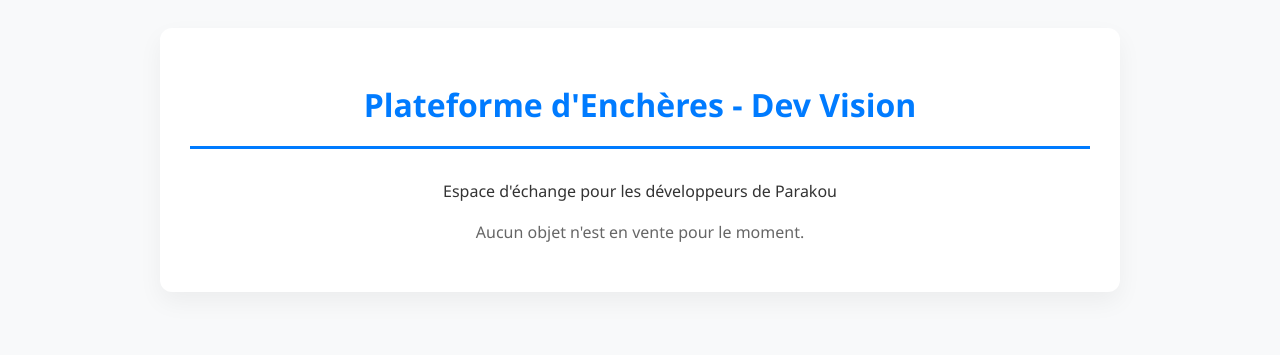
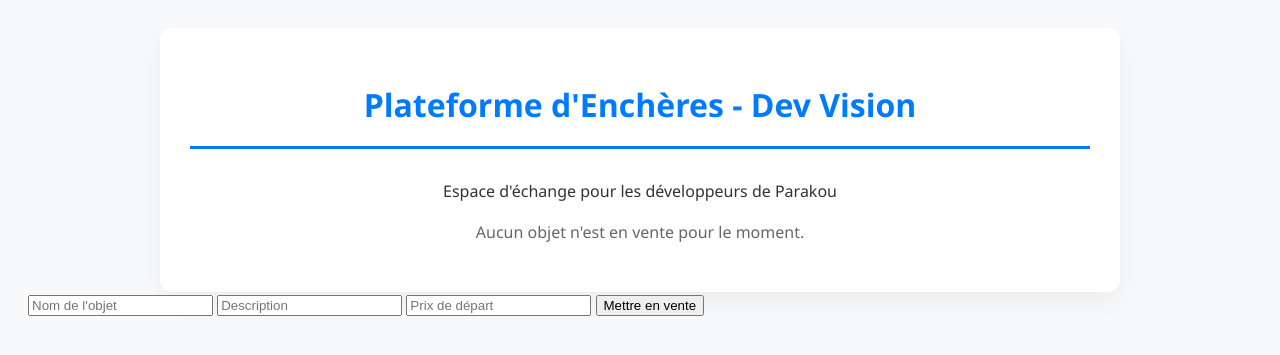
Before and after one commit to ARIEL0075/plateforme_encheres, a Flask app: page / in a window 1280 px wide. Shown: the top 355 px of the page. Run offline with Flask 3, Linux system fonts and the light colour scheme; data that the repository does not hold is empty.

Commit message:
Ajout du formulaire

```diff
--- a/src/templates/index.html
+++ b/src/templates/index.html
@@ -24,5 +24,12 @@
             {% endfor %}
         </div>
     </div>
+    <form action="/ajouter" method="POST">
+    <input type="text" name="nom" placeholder="Nom de l'objet" required>
+    <input type="text" name="description" placeholder="Description">
+    <input type="number" name="prix" placeholder="Prix de départ" required>
+    <button type="submit">Mettre en vente</button>
+</form>
+
 </body>
 </html>
```
